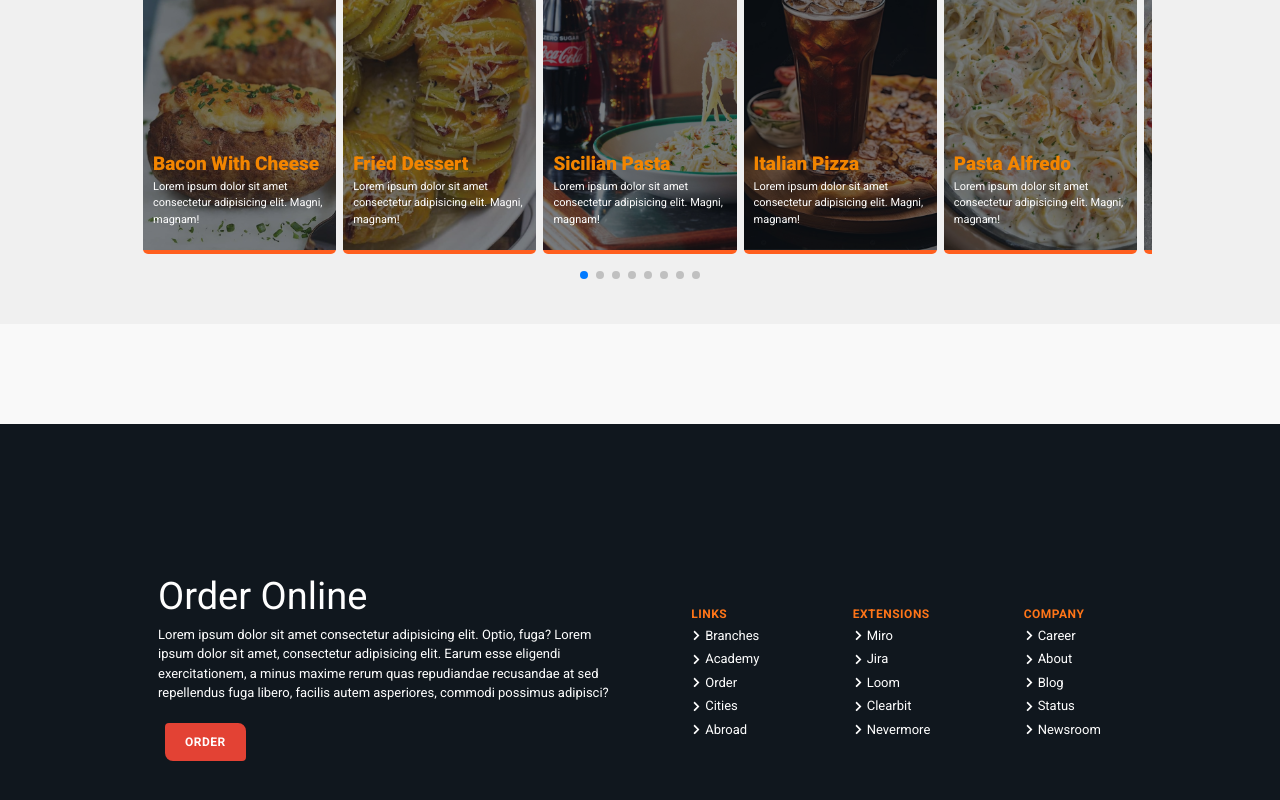
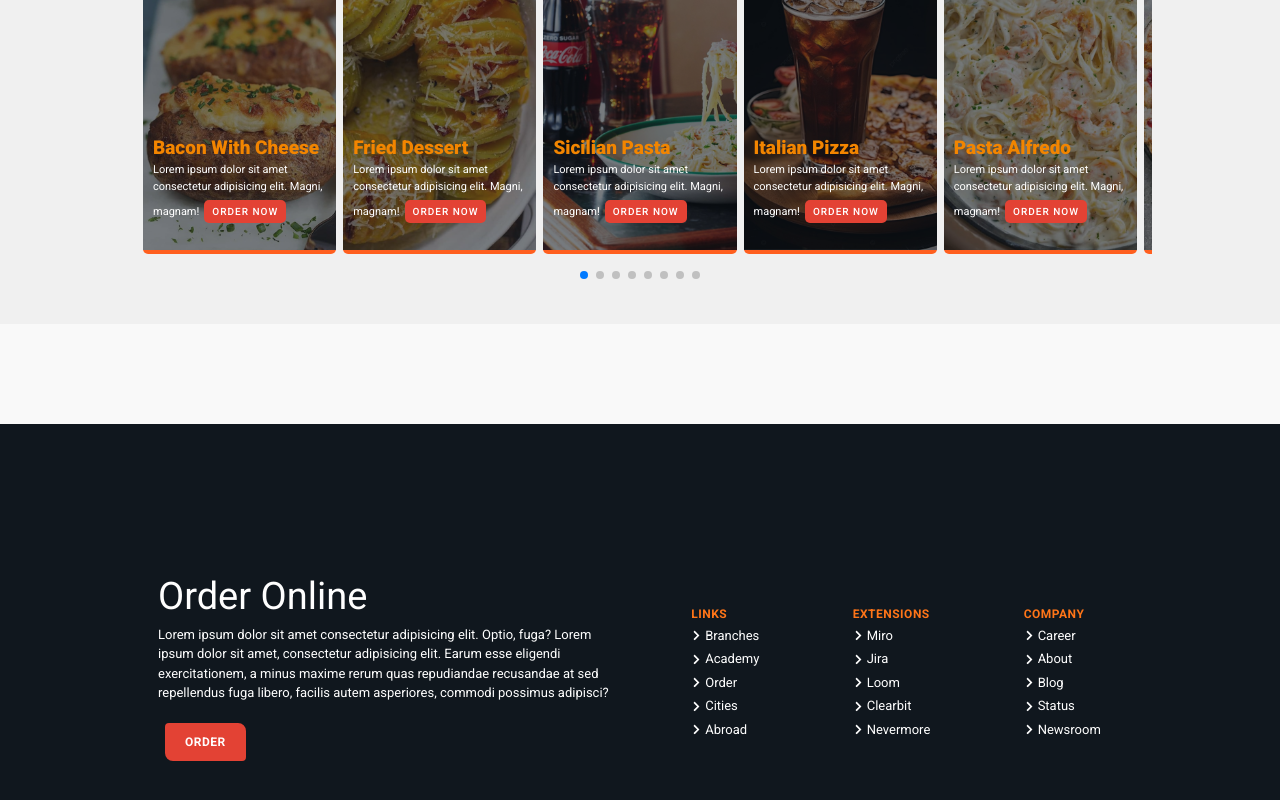
Before and after one commit to behnamhamidi1991/coffeehouse, a Next.js app: page / in a window 1280 px wide. Shown: the part 2238-3038 px from the top of the page. Built offline with nearby package versions, Linux system fonts and the light colour scheme.

Commit message:
Food story done

```diff
--- a/app/components/FoodStory/FoodStory.jsx
+++ b/app/components/FoodStory/FoodStory.jsx
@@ -56,6 +56,7 @@ const FoodStory = () => {
               <p>
                 Lorem ipsum dolor sit amet consectetur adipisicing elit. Magni,
                 magnam!
+                <button className={styles.orderBtn}>Order Now</button>
               </p>
             </div>
           </SwiperSlide>
@@ -66,6 +67,7 @@ const FoodStory = () => {
               <p>
                 Lorem ipsum dolor sit amet consectetur adipisicing elit. Magni,
                 magnam!
+                <button className={styles.orderBtn}>Order Now</button>
               </p>
             </div>
           </SwiperSlide>
@@ -76,6 +78,7 @@ const FoodStory = () => {
               <p>
                 Lorem ipsum dolor sit amet consectetur adipisicing elit. Magni,
                 magnam!
+                <button className={styles.orderBtn}>Order Now</button>
               </p>
             </div>
           </SwiperSlide>
@@ -86,6 +89,7 @@ const FoodStory = () => {
               <p>
                 Lorem ipsum dolor sit amet consectetur adipisicing elit. Magni,
                 magnam!
+                <button className={styles.orderBtn}>Order Now</button>
               </p>
             </div>
           </SwiperSlide>
@@ -96,6 +100,7 @@ const FoodStory = () => {
               <p>
                 Lorem ipsum dolor sit amet consectetur adipisicing elit. Magni,
                 magnam!
+                <button className={styles.orderBtn}>Order Now</button>
               </p>
             </div>
           </SwiperSlide>
@@ -106,6 +111,7 @@ const FoodStory = () => {
               <p>
                 Lorem ipsum dolor sit amet consectetur adipisicing elit. Magni,
                 magnam!
+                <button className={styles.orderBtn}>Order Now</button>
               </p>
             </div>
           </SwiperSlide>
@@ -116,6 +122,7 @@ const FoodStory = () => {
               <p>
                 Lorem ipsum dolor sit amet consectetur adipisicing elit. Magni,
                 magnam!
+                <button className={styles.orderBtn}>Order Now</button>
               </p>
             </div>
           </SwiperSlide>
@@ -126,6 +133,7 @@ const FoodStory = () => {
               <p>
                 Lorem ipsum dolor sit amet consectetur adipisicing elit. Magni,
                 magnam!
+                <button className={styles.orderBtn}>Order Now</button>
               </p>
             </div>
           </SwiperSlide>
--- a/app/components/FoodStory/foodstory.module.css
+++ b/app/components/FoodStory/foodstory.module.css
@@ -51,3 +51,14 @@
 .container p span {
   font-weight: 900;
 }
+
+.orderBtn {
+  background-color: var(--red-500);
+  padding: 4px 8px;
+  margin: 5px;
+  border-radius: 5px;
+  text-transform: uppercase;
+  font-size: 10px;
+  font-weight: 500;
+  letter-spacing: 1px;
+}
```
